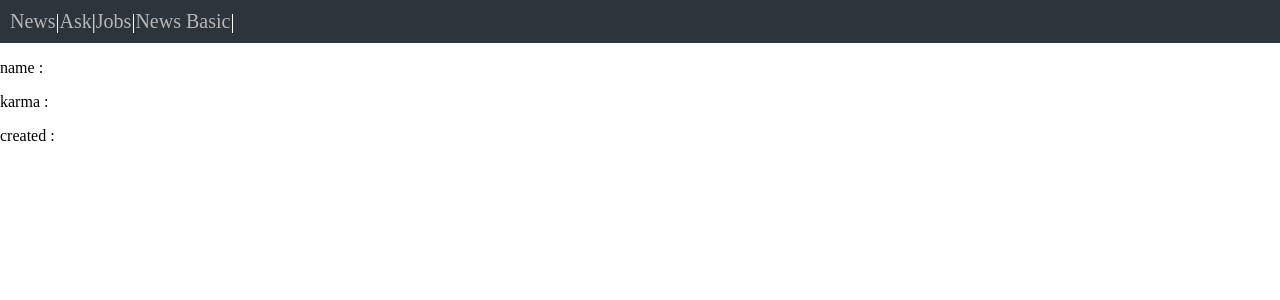
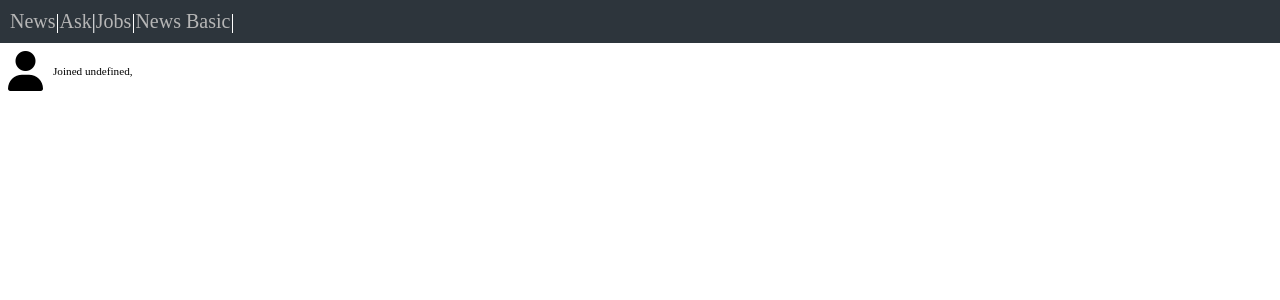
Before and after one commit to chosajang/vue-news, a Vue app: page /user/1 in a window 1280 px wide. Shown: the top 300 px of the page. Built offline with nearby package versions, Linux system fonts and the light colour scheme; no server answers.

Commit message:
- 사용자 컴포넌트 데이터 처리관련 - 공통 컴포넌트 사용 관련  > slot 사용 - 스피너 구현 및 컴포넌트 실행/종료 시점 확인  > NewsView만 적용

```diff
--- a/src/App.vue
+++ b/src/App.vue
@@ -5,14 +5,41 @@
     <transition name="page">
       <router-view></router-view>
     </transition>
+    <spinner :loading="loadingStatus"></spinner>
   </div>
 </template>
 
 <script>
 import ToolBar from './components/ToolBar.vue';
+import Spinner from './components/Spinner.vue';
+import bus from './utils/bus.js';
+
 export default {
   components: {
-    ToolBar
+    ToolBar,
+    Spinner
+  },
+  data () {
+    return {
+      loadingStatus: false
+    };
+  },
+  methods: {
+    startSpinner () {
+      this.loadingStatus = true;
+    },
+    endSpinner () {
+      this.loadingStatus = false;
+    }
+  },
+  created () {
+    bus.$on('start:spinner', this.startSpinner);
+    bus.$on('end:spinner', this.endSpinner);
+  },
+  beforeDestroy () {
+    // created에 생성한 이벤트를 생성한 경우 반드시 소멸자를 작성한다
+    bus.$off('start:spinner', this.startSpinner);
+    bus.$off('end:spinner', this.endSpinner);
   }
 };
 </script>
--- /dev/null
+++ b/src/components/Spinner.vue
@@ -0,0 +1,62 @@
+<template>
+  <div class="lds-facebook" v-if="loading">
+    <div>
+    </div>
+    <div>
+    </div>
+    <div>
+    </div>
+  </div>
+</template>
+
+<script>
+export default {
+  props: {
+    loading: {
+      type: Boolean,
+      required: true
+    }
+  }
+};
+</script>
+
+<style>
+.lds-facebook {
+  display: inline-block;
+  position: absolute;
+  width: 64px;
+  height: 64px;
+  top: 47%;
+  left: 47%;
+}
+.lds-facebook div {
+  display: inline-block;
+  position: absolute;
+  left: 6px;
+  width: 13px;
+  background: #42b883;
+  animation: lds-facebook 1.2s cubic-bezier(0, 0.5, 0.5, 1) infinite;
+}
+.lds-facebook div:nth-child(1) {
+  left: 6px;
+  animation-delay: -0.24s;
+}
+.lds-facebook div:nth-child(2) {
+  left: 26px;
+  animation-delay: -0.12s;
+}
+.lds-facebook div:nth-child(3) {
+  left: 45px;
+  animation-delay: 0;
+}
+@keyframes lds-facebook {
+  0% {
+    top: 6px;
+    height: 51px;
+  }
+  50%, 100% {
+    top: 19px;
+    height: 26px;
+  }
+}
+</style>
--- /dev/null
+++ b/src/components/UserProfile.vue
@@ -0,0 +1,56 @@
+<template>
+  <div>
+    <!-- 질문 상세 정보 -->
+    <div class="user-container">
+      <div>
+        <i class="fas fa-user"></i>
+      </div>
+      <div class="user-description">
+        <div>
+          <!--
+            ItemView -> info.user
+            UserView -> info.id
+            를 slot username으로 통일
+          -->
+          <slot name="username"></slot>
+        </div>
+        <div class="time">
+          <slot name="time">
+            time
+          </slot>
+        </div>
+        <slot name="karma">
+          karma
+        </slot>
+      </div>
+    </div>
+  </div>
+</template>
+
+<script>
+export default {
+  props: {
+    info: Object
+  }
+};
+</script>
+
+<style scoped>
+.user-container {
+  display: flex;
+  align-items: center;
+  padding: 0.5rem;
+}
+
+.fa-user {
+  font-size: 2.5rem;
+}
+
+.user-description {
+  padding-left: 10px;
+}
+
+.time {
+  font-size:0.7rem;
+}
+</style>
--- a/src/store/actions.js
+++ b/src/store/actions.js
@@ -5,6 +5,7 @@ export default {
     fetchNewsList()
       .then(response => {
         context.commit('SET_NEWS', response.data);
+        return response;
       })
       .catch(error => {
         console.log(error);
--- a/src/store/index.js
+++ b/src/store/index.js
@@ -11,7 +11,7 @@ export const store = new Vuex.Store({
     jobs: [],
     ask: [],
     user: [],
-    item: []
+    item: {}
   },
   getters: {
     fetchedAsk (state) {
--- /dev/null
+++ b/src/utils/bus.js
@@ -0,0 +1,3 @@
+import Vue from 'vue';
+
+export default new Vue();
--- a/src/views/ItemView.vue
+++ b/src/views/ItemView.vue
@@ -2,8 +2,14 @@
   <div>
     <!-- <p>id : {{ itemInfo.id }}</p> -->
     <section>
-      <!-- 질문 상세 정보 -->
-      <div class="user-container">
+      <!-- 사용자 정보 -->
+      <user-profile :info="fetchedItem">
+        <router-link slot="username" :to="`/user/${fetchedItem.user}`">
+          {{ fetchedItem.user }}
+        </router-link>
+        <template slot="time">{{ fetchedItem.time_ago }}</template>
+      </user-profile>
+      <!-- <div class="user-container">
         <div>
           <i class="fas fa-user"></i>
         </div>
@@ -15,7 +21,9 @@
             {{ fetchedItem.time_ago }}
           </div>
         </div>
-      </div>
+      </div> -->
+    </section>
+    <section>
       <h2>{{ fetchedItem.title }}</h2>
     </section>
     <section>
@@ -26,9 +34,13 @@
 </template>
 
 <script>
+import userProfile from '../components/UserProfile.vue';
 import { mapGetters } from 'vuex';
 
 export default {
+  components: {
+    userProfile
+  },
   computed: {
     ...mapGetters([
       'fetchedItem'
--- a/src/views/NewsView.vue
+++ b/src/views/NewsView.vue
@@ -6,10 +6,26 @@
 
 <script>
 import ListItem from '../components/ListItem.vue';
+import bus from '../utils/bus.js';
 
 export default {
   components: {
     ListItem
+  },
+  created () {
+    bus.$emit('start:spinner');
+    this.$store.dispatch('FETCH_NEWS')
+      .then(() => {
+        console.log('fetched');
+        bus.$emit('end:spinner');
+      })
+      .catch(error => {
+        console.log(error);
+      });
+    bus.$emit('end:spinner');
+
+    // setTimeout(() => {
+    // }, 3000);
   }
 };
 </script>
--- a/src/views/UserView.vue
+++ b/src/views/UserView.vue
@@ -1,14 +1,20 @@
 <template>
   <div>
-      <p>name : {{ userInfo.id }}</p>
-      <p>karma : {{ userInfo.karma }}</p>
-      <p>created : {{ userInfo.created }}</p>
-      <!-- <p>{{ this.$store.state.user.about }}</p> -->
+      <user-profile :info="userInfo">
+        <div slot="username">{{ userInfo.id }}</div>
+        <span slot="time">{{ 'Joined ' + userInfo.created }}, </span>
+        <div slot="karma">{{ userInfo.karma }}</div>
+      </user-profile>
   </div>
 </template>
 
 <script>
+import UserProfile from '../components/UserProfile.vue';
+
 export default {
+  components: {
+    UserProfile
+  },
   computed: {
     userInfo () {
       return this.$store.state.user;
@@ -17,9 +23,6 @@ export default {
   created () {
     const userName = this.$route.params.id;
     this.$store.dispatch('FETCH_USER', userName);
-  },
-  updated () {
-    console.log('UserView', 'updated');
   }
 };
 </script>
```
